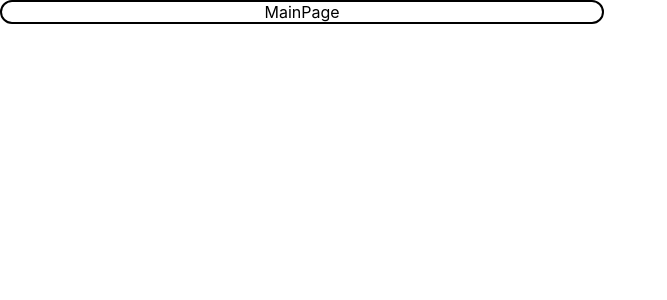
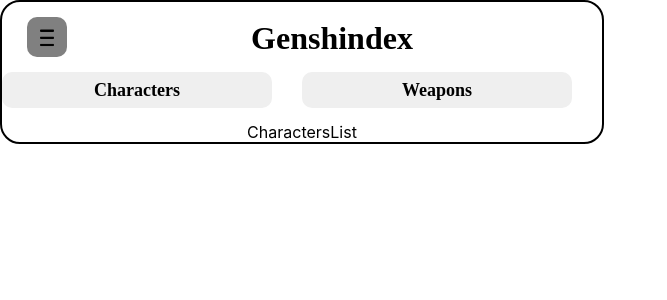
Before and after one commit to Akows/prj04remake, a React (Create React App) app: page / in a window 1280 px wide. Shown: the top 300 px of the page, without its empty margins (0-667 px from the left). Built offline with nearby package versions, Linux system fonts and the light colour scheme.

Commit message:
Design: 상단 메뉴바 UI 구현, 상딘 메뉴바 위치에 맞춰 메인 페이지 UI 수정.
Feat: 타입스크립트에서 png 파일을 인식하도록 타입을 선언.

```diff
--- a/src/App.tsx
+++ b/src/App.tsx
@@ -1,5 +1,4 @@
 import React from 'react';
-import styled from 'styled-components';
 import './App.css';
 import AppRouter from './router/AppRouter';
 
@@ -9,36 +8,10 @@
 
 const App: React.FC = () => {
   return (
-    <AppWrapper>
+    <div>
       <AppRouter />
-    </AppWrapper>
+    </div>
   );
 };
 
 export default App;
-
-const AppWrapper = styled.div`
-  width: 100vw;
-  height: auto;
-
-  display: inline-flex;
-  align-items: center;
-  flex-direction: column;
-
-  border-radius: 20px;
-
-  border: 2px solid black;
-
-  @media (min-width: 800px) {
-    width: 600px;
-    height: auto;
-
-    display: inline-flex;
-    align-items: center;
-    flex-direction: column;
-
-    border-radius: 20px;
-
-    border: 2px solid black;
-  }
-`;
--- a/src/components/MenuBar.tsx
+++ b/src/components/MenuBar.tsx
@@ -0,0 +1,127 @@
+import React from 'react';
+import { Link } from 'react-router-dom';
+import styled from 'styled-components';
+import menuimg from '../assets/menu.png';
+
+const MenuBar: React.FC = () => {
+  return (
+    <AppbarHead>
+      <AppbarHeadUpper>
+        <MenuButtonArea>
+          <Link to="/introduce">
+            <MenuButton>
+              <MenuImage src={menuimg} alt={'menuimg'} />
+            </MenuButton>
+          </Link>
+        </MenuButtonArea>
+        <AppTitleArea>
+          <Link to="/">
+            <TitleText>Genshindex</TitleText>
+          </Link>
+        </AppTitleArea>
+      </AppbarHeadUpper>
+
+      <AppbarHeadLower>
+        <ButtonArea>
+          <Link to="/characters">
+            <LowerButton>Characters</LowerButton>
+          </Link>
+        </ButtonArea>
+        <ButtonArea>
+          <Link to="/weapons">
+            <LowerButton>Weapons</LowerButton>
+          </Link>
+        </ButtonArea>
+      </AppbarHeadLower>
+    </AppbarHead>
+  );
+};
+
+export default MenuBar;
+
+const AppbarHead = styled.div`
+  width: 100%;
+  height: 120px;
+`;
+
+const AppbarHeadUpper = styled.div`
+  width: 100%;
+  height: 50%;
+  display: flex;
+`;
+
+const MenuButtonArea = styled.div`
+  width: 10%;
+  height: 100%;
+`;
+
+const MenuButton = styled.button`
+  width: 40px;
+  height: 40px;
+  margin-top: 15px;
+  margin-left: 25px;
+  border-radius: 10px;
+  background-color: gray;
+  border: none;
+  outline: none;
+
+  &:active {
+    background-color: whitesmoke;
+  }
+`;
+
+const MenuImage = styled.img`
+  width: 100%;
+  height: 100%;
+  margin-top: 2px;
+`;
+
+const AppTitleArea = styled.div`
+  width: 90%;
+  height: 100%;
+  text-align: center;
+
+  a {
+    text-decoration: none;
+    color: black;
+  }
+`;
+
+const TitleText = styled.div`
+  font-family: 'GIfont';
+  font-size: xx-large;
+  font-weight: bolder;
+  margin-top: 18px;
+`;
+
+const AppbarHeadLower = styled.div`
+  width: 100%;
+  height: 50%;
+  display: flex;
+`;
+
+const ButtonArea = styled.div`
+  width: 50%;
+  height: 100%;
+`;
+
+const LowerButton = styled.button`
+  width: 90%;
+  height: 60%;
+  margin-top: 10px;
+  border-radius: 10px;
+  font-family: 'GIfont';
+  font-size: large;
+  font-weight: bolder;
+  border: none;
+
+  &:hover {
+    background-color: black;
+    color: white;
+  }
+
+  &:active {
+    background-color: black;
+    color: red;
+  }
+`;
--- /dev/null
+++ b/src/declarations.d.ts
@@ -0,0 +1 @@
+declare module '*.png';
--- a/src/pages/MainPage.tsx
+++ b/src/pages/MainPage.tsx
@@ -1,7 +1,41 @@
 import React from 'react';
+import styled from 'styled-components';
+import CharactersList from '../components/CharactersList';
+import MenuBar from '../components/MenuBar';
 
 const MainPage: React.FC = () => {
-  return <div>MainPage</div>;
+  return (
+    <MainPageWrapper>
+      <MenuBar />
+      <CharactersList />
+    </MainPageWrapper>
+  );
 };
 
 export default MainPage;
+
+const MainPageWrapper = styled.div`
+  width: 100vw;
+  height: auto;
+
+  display: inline-flex;
+  align-items: center;
+  flex-direction: column;
+
+  border-radius: 20px;
+
+  border: 2px solid black;
+
+  @media (min-width: 800px) {
+    width: 600px;
+    height: auto;
+
+    display: inline-flex;
+    align-items: center;
+    flex-direction: column;
+
+    border-radius: 20px;
+
+    border: 2px solid black;
+  }
+`;
```
Also changed, not shown: src/assets/menu.png (added).
